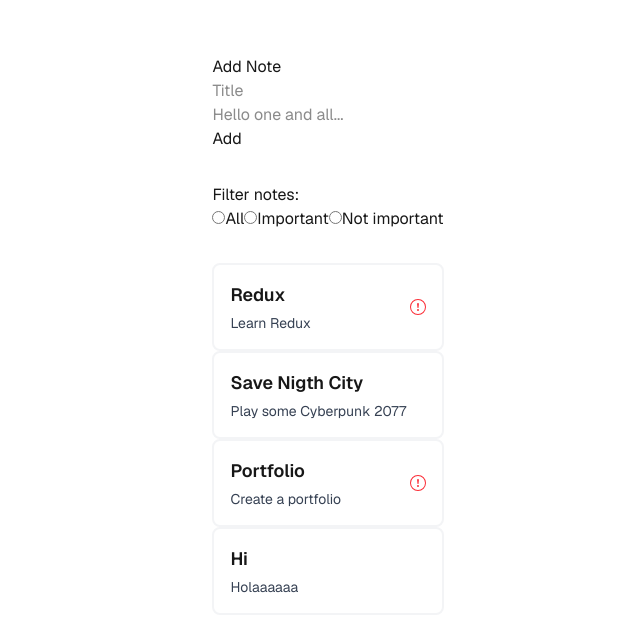
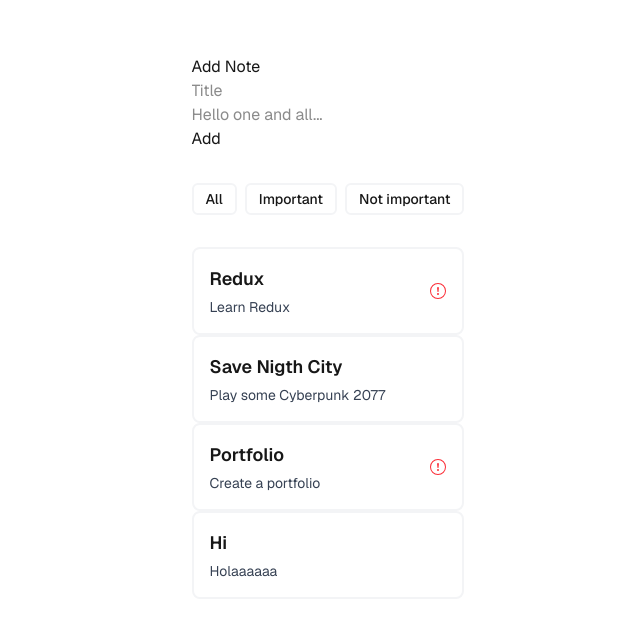
Before and after one commit to LaraBerenguer/notes-app, a Next.js app: page / in a window 1280 px wide. Shown: the part 109-740 px from the top of the page, without its empty margins (312-952 px from the left). Built offline with nearby package versions, Linux system fonts and the light colour scheme; data requests are answered from the project's data file.

Commit message:
Change style to filter

```diff
--- a/src/components/Filter.tsx
+++ b/src/components/Filter.tsx
@@ -6,19 +6,29 @@ const Filter = () => {
     const dispatch = useDispatch();
 
     return (
-        <form>
-            <fieldset>
-                <legend>Filter notes:</legend>
-                <div>
-                    <input type="radio" id="all" name="filter" onChange={() => dispatch(filter_all())} />
-                    <label htmlFor="all">All</label>
-                    <input type="radio" id="important" name="filter" onChange={() => dispatch(filter_important())} />
-                    <label htmlFor="important">Important</label>
-                    <input type="radio" id="not-important" name="filter" onChange={() => dispatch(filter_not_important())} />
-                    <label htmlFor="not-important">Not important</label>
-                </div>
-            </fieldset>
-        </form>
+        <div className="notes-filter flex gap-2">
+            <button
+                type="button"
+                className="px-3 py-1 rounded-md border-2 border-gray-100 bg-transparent hover:bg-gray-100 focus:bg-gray-100 text-sm font-medium transition act"
+                onClick={() => dispatch(filter_all())}
+            >
+                All
+            </button>
+            <button
+                type="button"
+                className="px-3 py-1 rounded-md border-2 border-gray-100 bg-transparent hover:bg-gray-100 focus:bg-gray-100 text-sm font-medium transition"
+                onClick={() => dispatch(filter_important())}
+            >
+                Important
+            </button>
+            <button
+                type="button"
+                className="px-3 py-1 rounded-md border-2 border-gray-100 bg-transparent hover:bg-gray-100 focus:bg-gray-100 text-sm font-medium transition"
+                onClick={() => dispatch(filter_not_important())}
+            >
+                Not important
+            </button>
+        </div>
     );
 };
 
```
